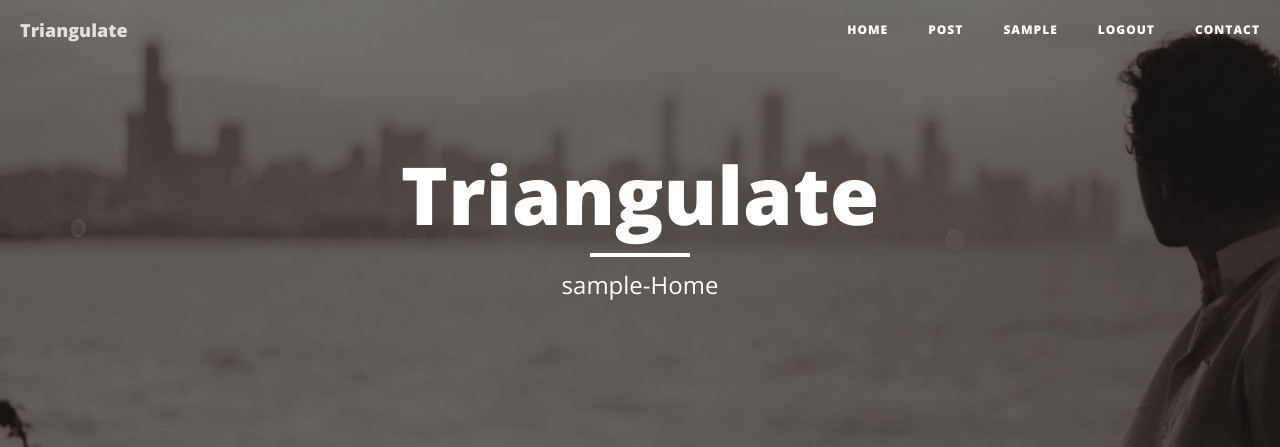
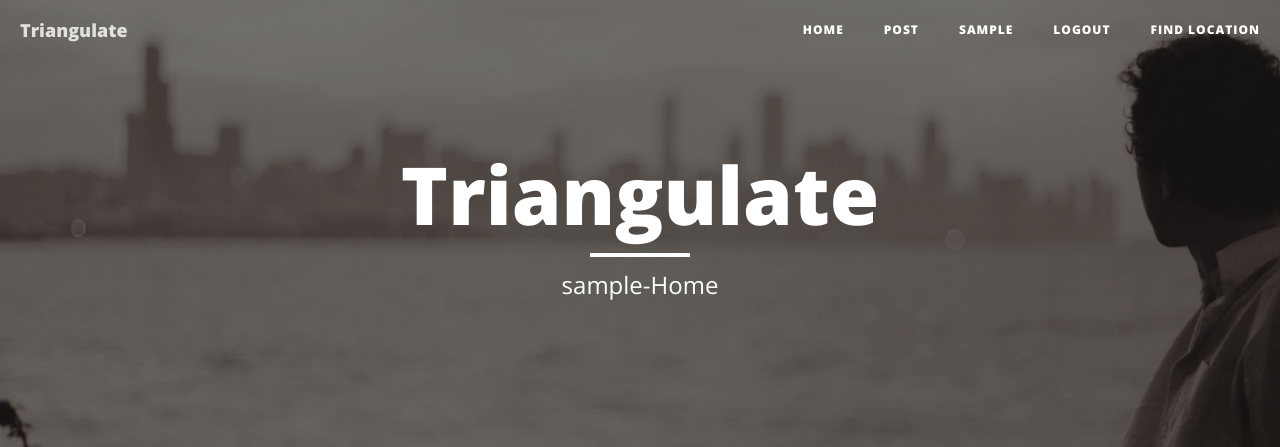
Before and after one commit to RongYu98/Triangulate, a Flask app: page /home in a window 1280 px wide. Shown: the top 447 px of the page. Run offline with Flask 2, Linux system fonts and the light colour scheme; the visitor is signed in with stand-in values (Sample User, id 1); some libraries are stand-ins or nearby versions.

Commit message:
Update base_on.html

```diff
--- a/templates/base_on.html
+++ b/templates/base_on.html
@@ -51,7 +51,7 @@
             <div class="collapse navbar-collapse" id="bs-example-navbar-collapse-1">
                 <ul class="nav navbar-nav navbar-right">
                     <li>
-                        <a href="index.html">Home</a>
+                        <a href="/home">Home</a>
                     </li>
                     <li>
                         <a href="/make">Post</a>
@@ -63,7 +63,7 @@
                         <a href="/logout">Logout</a>
                     </li>
                     <li>
-                        <a href="contact.html">Contact</a>
+                        <a href="/search">Find Location</a>
                     </li>
                 </ul>
             </div>
```
